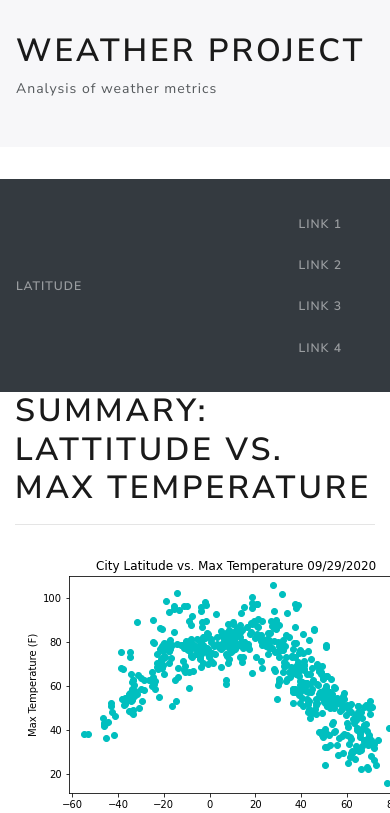
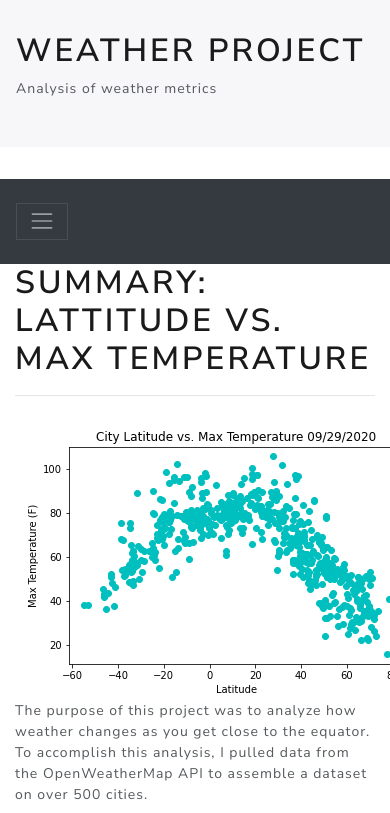
Before and after one commit to GStout17/Web-Design-Challenge, a plain HTML site: page index.html.html in a window 390 px wide. Shown: the top 813 px of the page. Drawn offline with nearby package versions, Linux system fonts and the light colour scheme.

Commit message:
solved screen sizing for collapse in navbar

```diff
--- a/index.html.html
+++ b/index.html.html
@@ -5,11 +5,14 @@
 
   <head>
     <!-- Title header, rest/style, bootstrap Lux theme -->
+    <!-- Post edit. Needed scipt for jquery and bootstrap.Java -->
     <meta charset="UTF-8">
     <meta name="viewport" content="width=device-width, initial-scale=1">
+    <script src="https://ajax.googleapis.com/ajax/libs/jquery/3.5.1/jquery.min.js"></script>
     <title> Lattitude - Home</title>
     <link rel="stylesheet" href="reset.css">
     <link rel="stylesheet" href="style.css">
+    <script src="https://maxcdn.bootstrapcdn.com/bootstrap/4.5.2/js/bootstrap.min.js"></script>
     <link rel="stylesheet" href="https://stackpath.bootstrapcdn.com/bootswatch/4.5.2/lux/bootstrap.min.css" integrity="sha384-9+PGKSqjRdkeAU7Eu4nkJU8RFaH8ace8HGXnkiKMP9I9Te0GJ4/km3L1Z8tXigpG" crossorigin="anonymous">
   </head>
 
@@ -21,6 +24,12 @@
     <!-- Options: bg-primary, bg-succes, bg-warning, bg-info, bg-danger, bg-dark -->
     <nav class="navbar navbar-expand-lg navbar-dark bg-dark sticky-top">
 
+      <!-- Adding Button -->
+      <button class="navbar-toggler" data-toggle="collapse" data-target="#collapse_target">
+        <span class="navbar-toggler-icon"></span>
+      </button>
+
+      <div class="collapse navbar-collapse" id="collapse_target">
       <span class ="navbar-text"> Latitude </span>
 
       <ul class = "navbar-nav">
@@ -41,6 +50,7 @@
 
 
       </ul>
+      </div>
     </nav>
     <!-- Creating class containers for png files -->
     <div class='container'>
```
